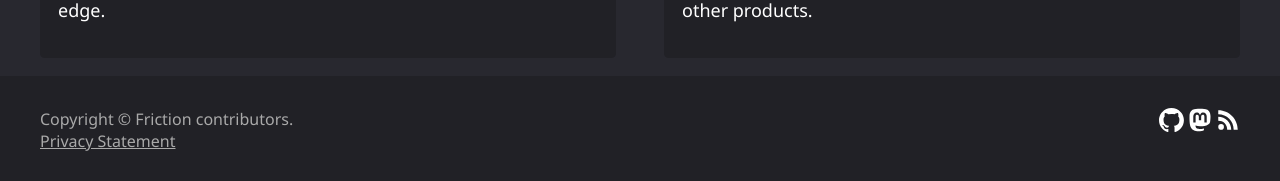
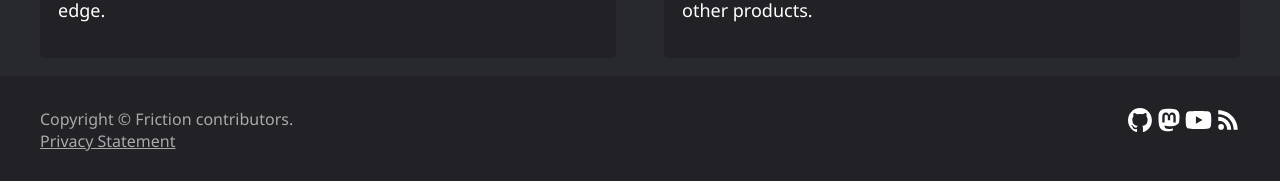
Before and after one commit to friction2d/friction2d.github.io, a Jekyll site: the page built from index.md, in a window 1280 px wide and 900 px high, scrolled down 2730 px. Shown: the part 716-897 px from the top of the window. Built offline with Jekyll 4.4.1, drawn with Linux system fonts in a browser that asks for light colours.

Commit message:
Add YouTube link

```diff
--- a/_includes/footer.html
+++ b/_includes/footer.html
@@ -4,6 +4,7 @@
         <p>
             <a target="_blank" href="https://github.com/friction2d/friction" title="Join us on GitHub"><img src="{{ site.url }}/assets/github-mark-white.svg" height="24" /></a>
             <a target="_blank" rel="me" href="https://floss.social/@friction" title="Join us on Mastodon"><img src="{{ site.url }}/assets/mastodon-white.svg" height="24" /></a>
+            <a target="_blank" rel="me" href="https://www.youtube.com/@friction-graphics" title="Join us on YouTube"><img src="{{ site.url }}/assets/youtube.svg" height="24" /></a>
             <a href="{{ site.url }}/feed.xml" title="News Feed"><img src="{{ site.url }}/assets/rss.svg" height="24" /></a>
         </p>
     </div>
```
Also changed, not shown: assets/youtube.svg (added).
